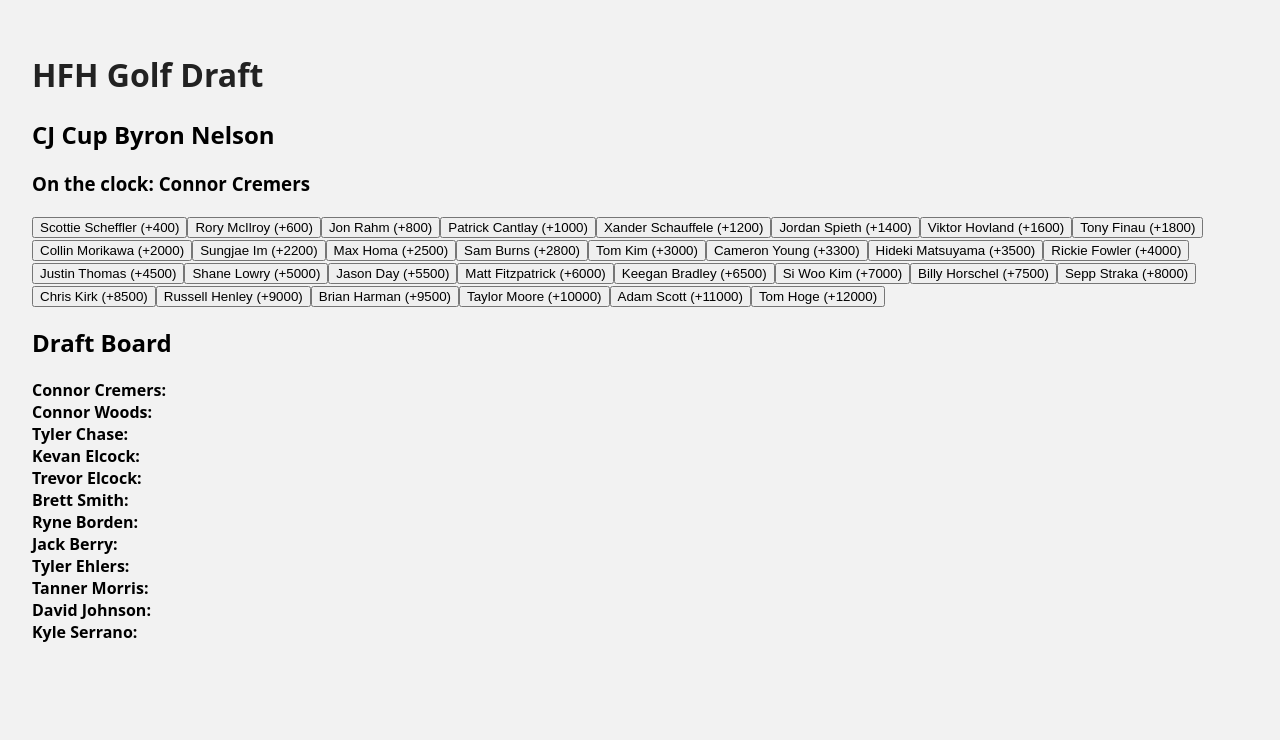
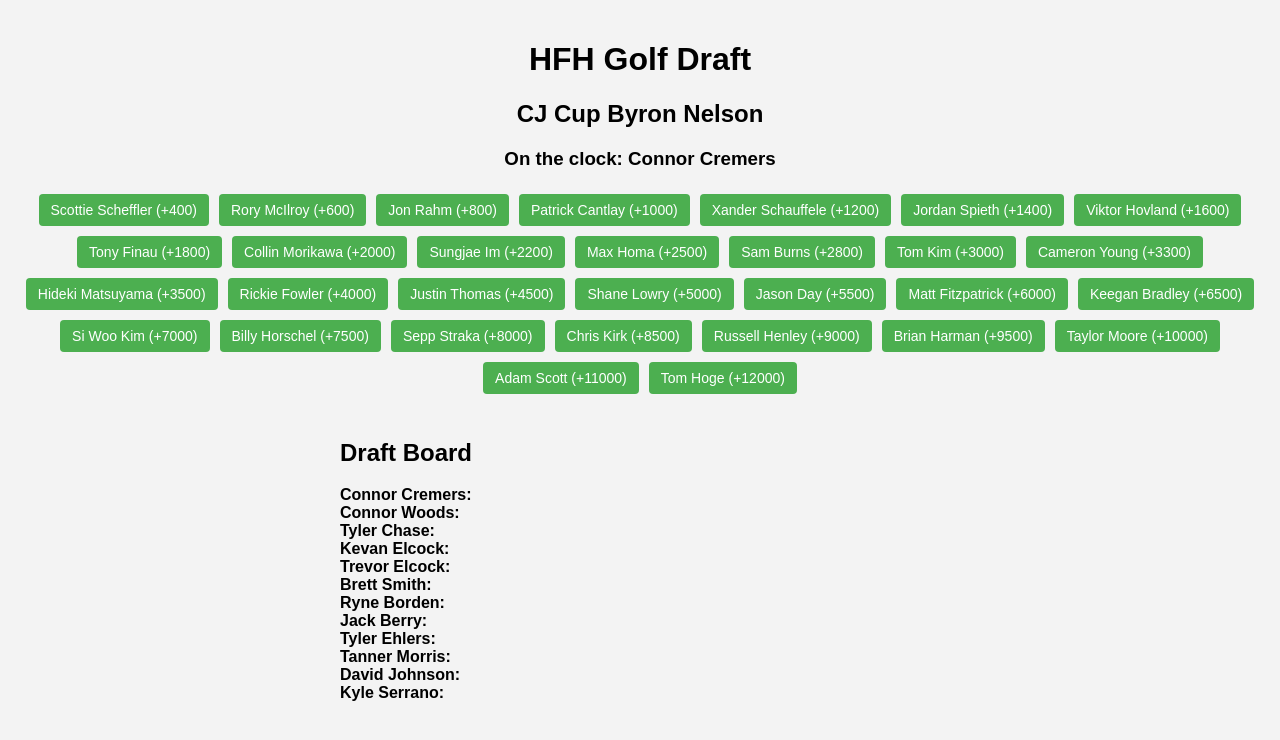
Before and after one commit to 09tannerm/HFH-Golf-Draft-Dev, a React (Vite) app: page / in a window 1280 px wide. Shown: the top 740 px of the page. Built offline with nearby package versions, Linux system fonts and the light colour scheme.

Commit message:
Update style.css

```diff
--- a/src/style.css
+++ b/src/style.css
@@ -1,15 +1,34 @@
 body {
-  font-family: system-ui, sans-serif;
-  background-color: #f2f2f2;
+  font-family: Arial, sans-serif;
+  background-color: #f3f3f3;
   margin: 0;
-  padding: 2rem;
+  padding: 0;
 }
 
-h1 {
-  color: #222;
+.app {
+  text-align: center;
+  padding: 20px;
 }
 
-.app-container {
+.golfers-list button {
+  margin: 5px;
+  padding: 8px 12px;
+  font-size: 14px;
+  background-color: #4CAF50;
+  color: white;
+  border: none;
+  border-radius: 4px;
+  cursor: pointer;
+}
+
+.golfers-list button:hover {
+  background-color: #45a049;
+}
+
+.draft-board {
+  margin-top: 40px;
+  text-align: left;
   max-width: 600px;
-  margin: 0 auto;
+  margin-left: auto;
+  margin-right: auto;
 }
```
